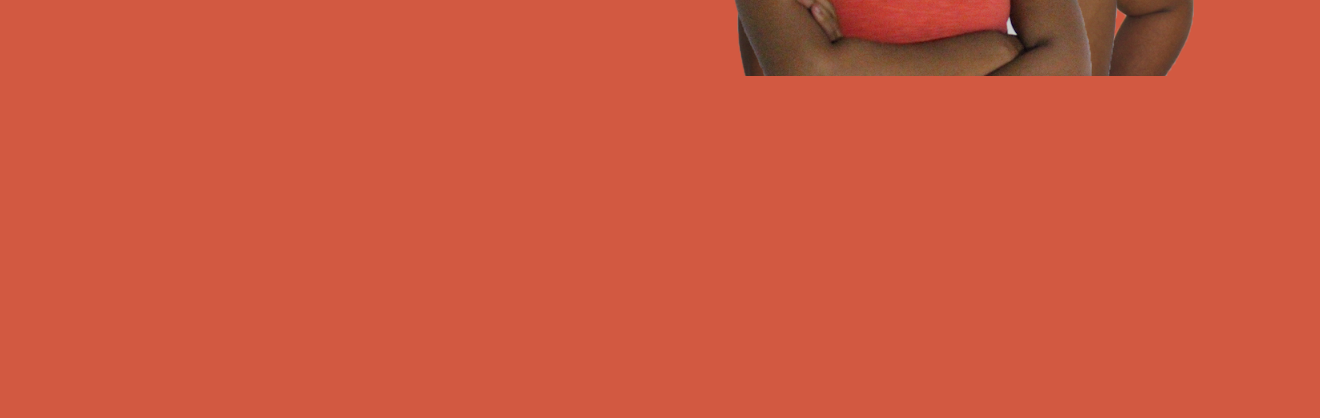
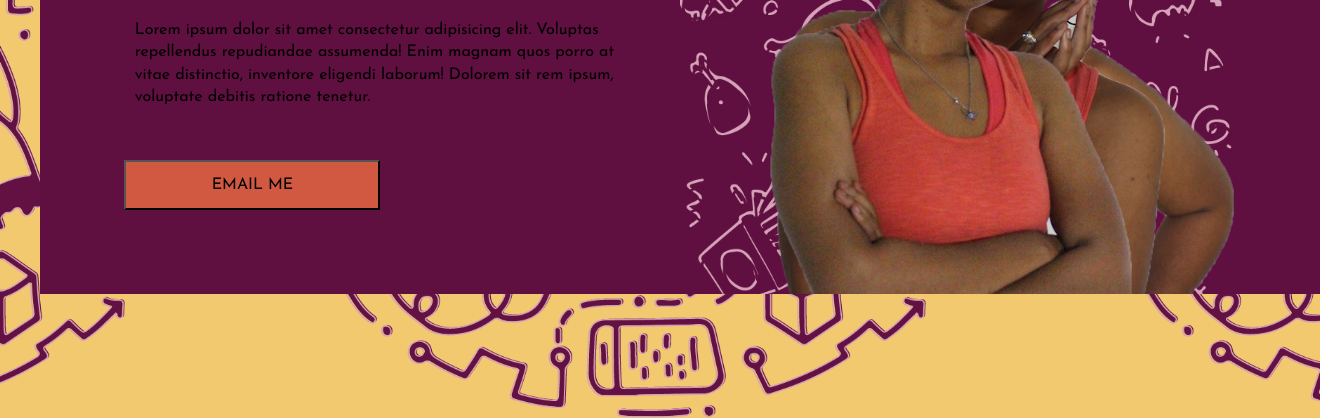
Before and after one commit to creative-function/campbellSoup, a website: page index.html in a window 1280 px wide. Shown: the part 382-800 px from the top of the page, 1320 px wide, since content can reach past the window. Drawn offline with nearby package versions, Linux system fonts and the light colour scheme; files that its build step writes are made by us from their sources; a web font is replaced by a local one.

Commit message:
bakcground set

```diff
--- a/index.html
+++ b/index.html
@@ -26,6 +26,8 @@
 					</div>
 					<div class="slide slide1">
 						<img class="picture" src="dist/img/MEphoto3.png">
+						<img class="stamp" src="dist/img/foodStamp1.png">
+
 					</div>
 					<div class="slide slide2">
 						<img class="picture" src="dist/img/MEphoto2.png">
--- a/src/js/main.js
+++ b/src/js/main.js
@@ -44,6 +44,8 @@ let slideshow = function(){
 
             } else if (oldSlide === 1 ) {
                 // here are the exit animations specifically for when slide 1 is leaving
+                let stamp = $slides[oldSlide].querySelector('.stamp')
+                tl.to(stamp, 0.5, {opacity: 0, scale: 0}, "-=0.25")
             } else if (oldSlide === 2 ) {
                 // here are the exit animations specifically for when slide 2 is leaving
             } else if (oldSlide === 3 ) {
@@ -62,10 +64,12 @@ let slideshow = function(){
             let stamp = $slides[currentSlide].querySelector('.stamp')
             tl.to(stamp, 0.5, {opacity: 1, x: 100})
         } else if (currentSlide === 1 ) {
-            // here are the enter animations specifically for when slide 1 is entering
-        } else if (currentSlide === 2 ) {
-            // here are the enter animations specifically for when slide 2 is entering
-        } else if (currentSlide === 3 ) {
+                // here are the enter animations specifically for when slide 2 is entering
+                let stamp = $slides[currentSlide].querySelector('.stamp')
+                tl.to(stamp, 0.5, {opacity: 1, scale:1})
+            } else if (currentSlide === 2 ){
+
+            } else if (currentSlide === 3 ) {
             // here are the enter animations specifically for when slide 3 is entering
         }
     }
--- a/src/scss/main.scss
+++ b/src/scss/main.scss
@@ -22,7 +22,7 @@ $campVast:'Vast Shadow', cursive;
 
 $campWhite: #ffffff;
 $campRed: #d25941;
-$campGold: #fcc653;
+$campGold: #f2c96f;
 $campPurp: #5f0F40;
 $campTang: #f90c38;
 
@@ -40,16 +40,21 @@ html,body{
 }
 
 body {
+
+
 	background: $campGold;
 	max-width: 1200px;
 	margin:0 auto;
 	overflow: hidden;
-	// background-image: url(/dist/img/tacoSet2.png);
-	// background-repeat: repeat;
-	// background-size:contain;
+	background-image:url(/dist/img/codeStamp.png);
+	background-size: contain;
+	background-position: center;
 
 	@media #{$tablet}{
-		background-color: $campRed;
+		// background-color: $campPurp;
+		background-image:url(/dist/img/codeStamp.png);
+		background-size: repeat;
+		background-position: center;
 	}
 
 }
@@ -63,6 +68,9 @@ body {
 	width: 100%;
 	height: auto;
 	overflow: hidden;
+	position: absolute;
+	top:25%;
+
 
 
 	.about-me{
@@ -115,6 +123,7 @@ body {
 		.slideshow{
 			// display: flex;
 			position: relative;
+			background-color: $campPurp;
 
 			.slide{
 				position: absolute;
@@ -134,12 +143,23 @@ body {
 					}
 				}
 
+				.stamp{
+					position: absolute;
+					width: 100%; // style width per stamp when complete
+				}
+
 				&.slide0 {
 					.stamp {
-						position: absolute;
 						left: 0;
 						top: 0;
-						width: 100%;
+					}
+				}
+
+				&.slide1 {
+					.stamp {
+						left: 0;
+						top: 0;
+
 					}
 				}
 			}
@@ -155,7 +175,7 @@ body {
 			font-size:1rem;
 			line-height: 1.4rem;
 			// @media #{$tablet}{
-			// 	background-color: $campGold;
+				background-color: $campPurp;
 			// 	opacity: .8;
 			// }
 
```
Also changed, not shown: dist/css/main.css, dist/img/codeStamp.png (added), dist/js/main.js, src/img/codeStamp.png (added), 3 other files.
